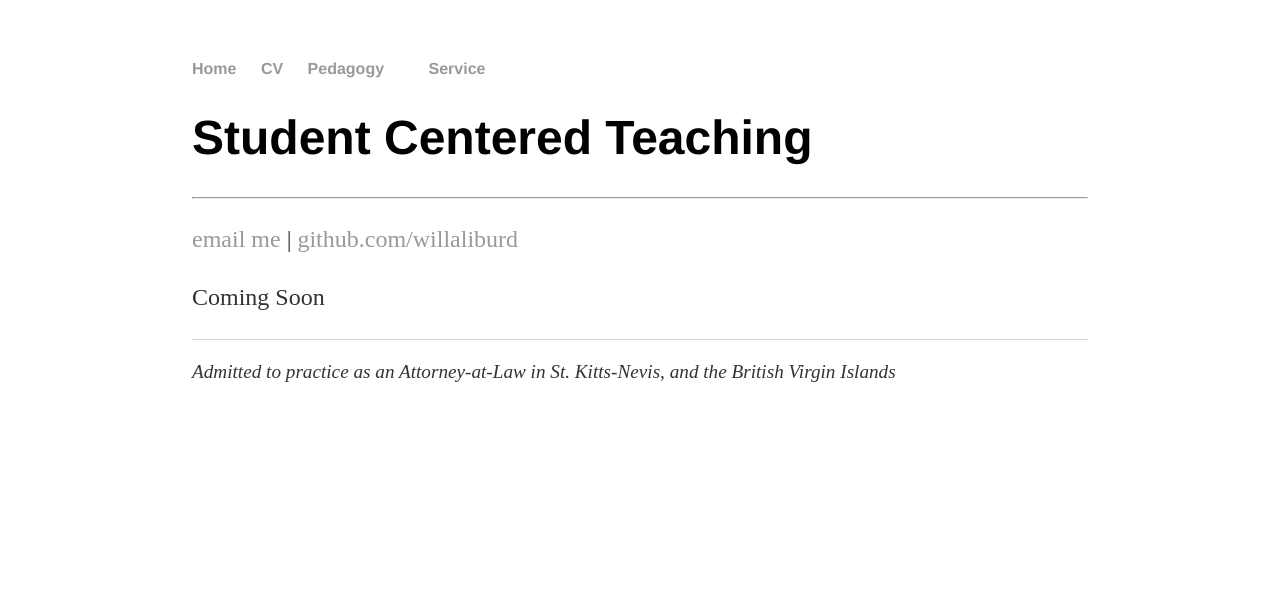
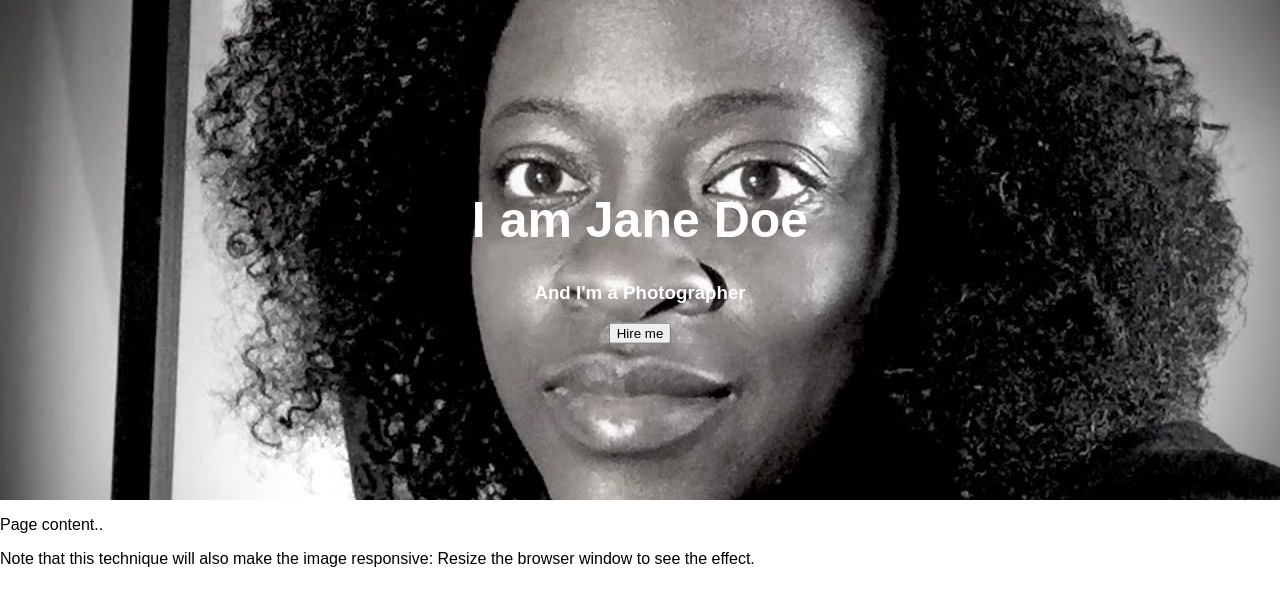
Before and after one commit to willaliburd/willaliburd.github.io, a Jekyll site: the page teach/index.html, which Jekyll copies as it is, in a window 1280 px wide. Shown: the top 606 px of the page. Built offline with Jekyll 4.4.1, drawn with Linux system fonts in a browser that asks for light colours.

Commit message:
Update index.html
Trying no layout html to see if background image will render

```diff
--- a/teach/index.html
+++ b/teach/index.html
@@ -1,11 +1,45 @@
----
-layout: default
-title: teach
----
-		<div class="blurb">
-        		<h1>Student Centered Teaching</h1>
-	<hr>
-	<p><a href="mailto:willa@nattakm.com">email me</a> | <a href="https://github.com/NAME">github.com/willaliburd</a></p>
-           <p> Coming Soon </p>
+<!DOCTYPE html>
+<html>
+<head>
+<meta name="viewport" content="width=device-width, initial-scale=1">
+<style>
+body {
+  margin: 0;
+  font-family: Arial, Helvetica, sans-serif;
+}
 
-    		</div><!-- /.blurb -->
+.hero-image {
+  background-image: url("/assets/img/desk-forward.jpg");
+  background-color: #cccccc;
+  height: 500px;
+  background-position: center;
+  background-repeat: no-repeat;
+  background-size: cover;
+  position: relative;
+}
+
+.hero-text {
+  text-align: center;
+  position: absolute;
+  top: 50%;
+  left: 50%;
+  transform: translate(-50%, -50%);
+  color: white;
+}
+</style>
+</head>
+<body>
+
+<div class="hero-image">
+  <div class="hero-text">
+    <h1 style="font-size:50px">I am Jane Doe</h1>
+    <h3>And I'm a Photographer</h3>
+    <button>Hire me</button>
+  </div>
+</div>
+
+<p>Page content..</p>
+<p>Note that this technique will also make the image responsive: Resize the browser window to see the effect.</p>
+
+</body>
+</html>
```
